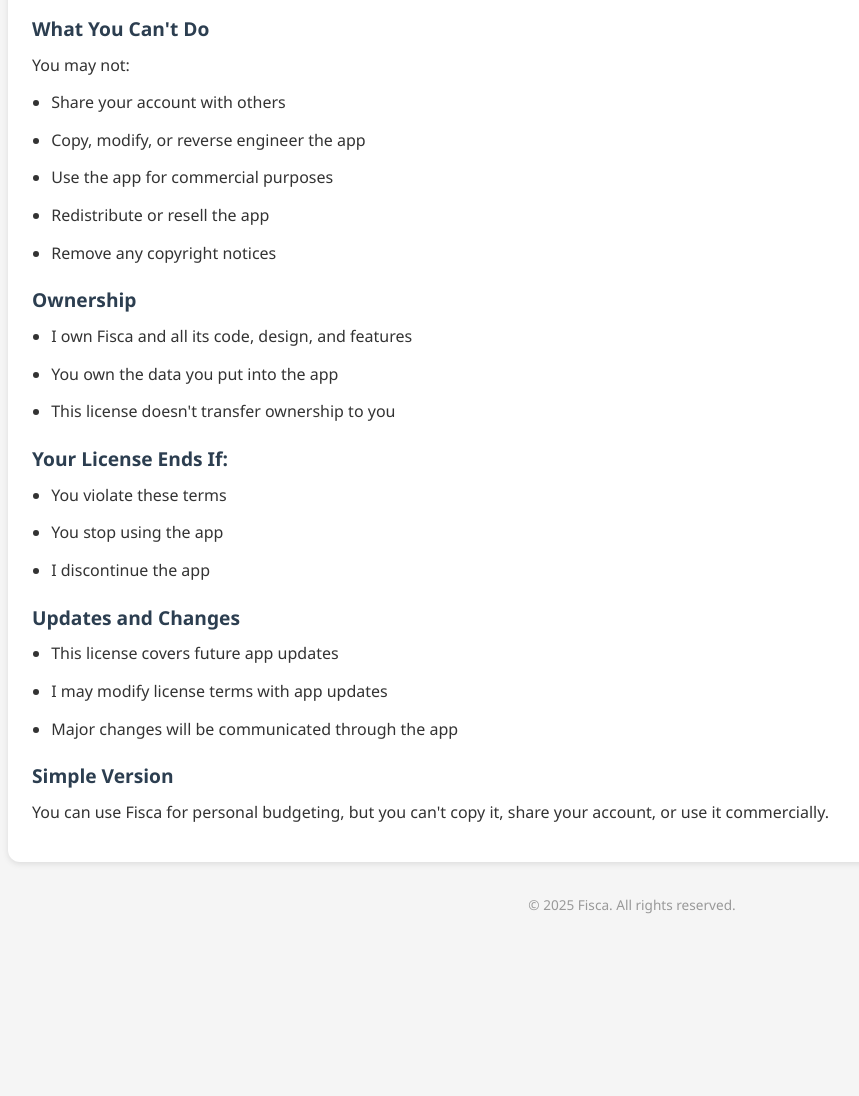
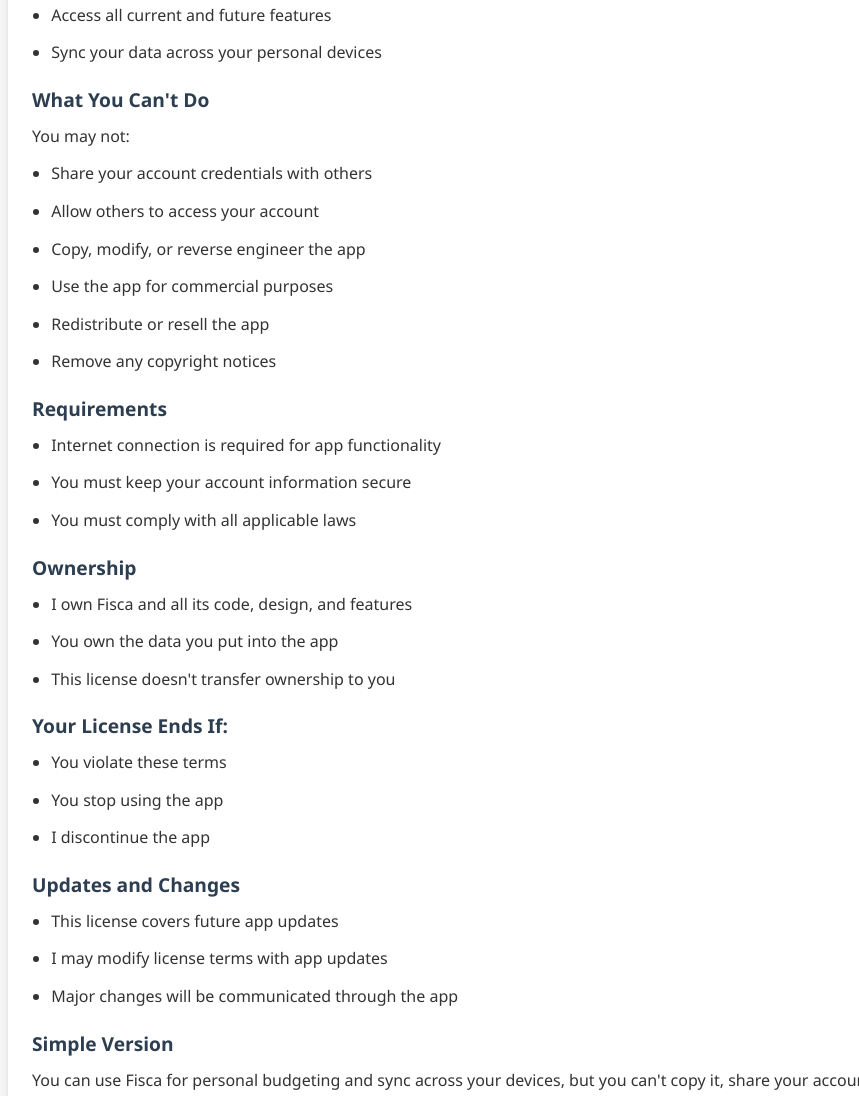
Before and after one commit to zephyrnexus-code/fisca-policy, a plain HTML site: page license/index.html in a window 1280 px wide. Shown: the part 280-1376 px from the top of the page, without its empty margins (8-867 px from the left). Before the commit the page ends 1211 px from the top, so only its background shows below. Drawn offline with Linux system fonts and the light colour scheme.

Commit message:
Update index.html

```diff
--- a/license/index.html
+++ b/license/index.html
@@ -1,4 +1,3 @@
-
 <!DOCTYPE html>
 <html lang="en">
 <head>
@@ -12,7 +11,6 @@
       padding: 0;
       box-sizing: border-box;
     }
-
     body {
       font-family: 'Segoe UI', Tahoma, Geneva, Verdana, sans-serif;
       line-height: 1.6;
@@ -20,7 +18,6 @@
       color: #333;
       padding: 1rem;
     }
-
     .container {
       max-width: 100%;
       background: #fff;
@@ -28,34 +25,28 @@
       border-radius: 12px;
       box-shadow: 0 2px 6px rgba(0, 0, 0, 0.1);
     }
-
     h1 {
       font-size: 1.5rem;
       margin-bottom: 0.5rem;
     }
-
     h2 {
       font-size: 1.2rem;
       margin-top: 1.2rem;
       margin-bottom: 0.5rem;
       color: #2c3e50;
     }
-
     p, li {
       font-size: 1rem;
       margin-bottom: 0.75rem;
     }
-
     ul {
       list-style: disc;
       padding-left: 1.2rem;
     }
-
     a {
       color: #007BFF;
       word-break: break-word;
     }
-
     footer {
       margin-top: 2rem;
       font-size: 0.85rem;
@@ -65,9 +56,9 @@
   </style>
 </head>
 <body>
-
   <div class="container">
     <h1>License Agreement - Fisca</h1>
+    <p><strong>Last Updated:</strong> 18/07/2025</p>
 
     <h2>What You Can Do</h2>
     <p>By downloading Fisca, you get a personal license to:</p>
@@ -75,16 +66,25 @@
       <li>Use the app on your devices for personal budgeting</li>
       <li>Create and manage your financial data</li>
       <li>Access all current and future features</li>
+      <li>Sync your data across your personal devices</li>
     </ul>
 
     <h2>What You Can't Do</h2>
     <p>You may not:</p>
     <ul>
-      <li>Share your account with others</li>
+      <li>Share your account credentials with others</li>
+      <li>Allow others to access your account</li>
       <li>Copy, modify, or reverse engineer the app</li>
       <li>Use the app for commercial purposes</li>
       <li>Redistribute or resell the app</li>
       <li>Remove any copyright notices</li>
+    </ul>
+
+    <h2>Requirements</h2>
+    <ul>
+      <li>Internet connection is required for app functionality</li>
+      <li>You must keep your account information secure</li>
+      <li>You must comply with all applicable laws</li>
     </ul>
 
     <h2>Ownership</h2>
@@ -109,12 +109,10 @@
     </ul>
 
     <h2>Simple Version</h2>
-    <p>You can use Fisca for personal budgeting, but you can't copy it, share your account, or use it commercially.</p>
+    <p>You can use Fisca for personal budgeting and sync across your devices, but you can't copy it, share your account, or use it commercially.</p>
   </div>
-
   <footer>
     &copy; 2025 Fisca. All rights reserved.
   </footer>
-
 </body>
 </html>
```
